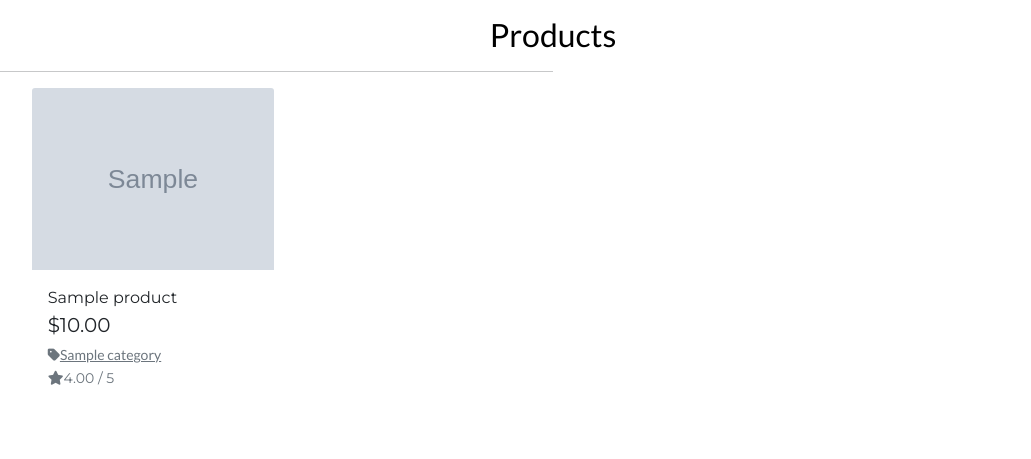
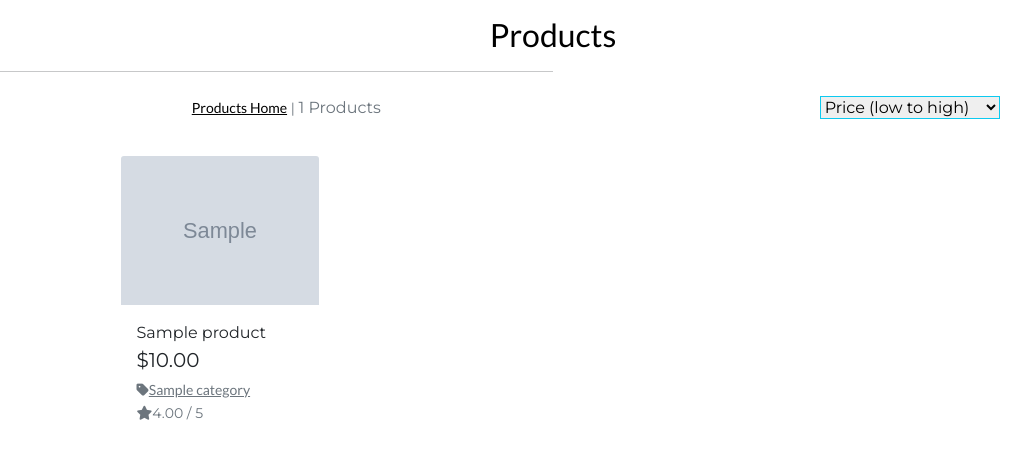
Before and after one commit to Matex600/Fat-Stack-Coffee, a Django app: a page that uses fsc_products/templates/products/products.html in a window 1280 px wide. Shown: the part 238-697 px from the top of the page, without its empty margins (87-1118 px from the left). Run offline with Django 3.2, Linux system fonts and the light colour scheme; tables that the repository leaves empty hold one stand-in row (values such as "Sample post"); grey boxes marked "Sample" are stand-in pictures; some libraries are stand-ins or nearby versions.

Commit message:
Added sorting drop down menu and if statement for sort

```diff
--- a/fsc_products/templates/products/products.html
+++ b/fsc_products/templates/products/products.html
@@ -18,6 +18,33 @@
                 <hr class="w-50 mb-1">
             </div>
         </div>
+        <div class="row">
+            <div class="product-container col-10 offset-1">
+                <div class="row mt-1 mb-2">
+                    <div class="col-12 col-md-6 my-auto order-md-last d-flex justify-content-center justify-content-md-end">
+                        <div class="sort-select-wrapper w-50">
+                            <select id="sort-selector" class="custom-select custom-select-sm rounded-0 border border-{% if current_sorting != 'None_None' %}info{% else %}black{% endif %}">
+                                <option value="reset" {% if current_sorting == 'None_None' %}selected{% endif %}>Sort by...</option>
+                                <option value="price_asc" {% if current_sorting == 'price_asc' %}selected{% endif %}>Price (low to high)</option>
+                                <option value="price_desc" {% if current_sorting == 'price_desc' %}selected{% endif %}>Price (high to low)</option>
+                                <option value="rating_asc" {% if current_sorting == 'rating_asc' %}selected{% endif %}>Rating (low to high)</option>
+                                <option value="rating_desc" {% if current_sorting == 'rating_desc' %}selected{% endif %}>Rating (high to low)</option>
+                                <option value="name_asc" {% if current_sorting == 'name_asc' %}selected{% endif %}>Name (A-Z)</option>
+                                <option value="name_desc" {% if current_sorting == 'name_desc' %}selected{% endif %}>Name (Z-A)</option>
+                                <option value="category_asc" {% if current_sorting == 'category_asc' %}selected{% endif %}>Category (A-Z)</option>
+                                <option value="category_desc" {% if current_sorting == 'category_desc' %}selected{% endif %}>Category (Z-A)</option>
+                            </select>
+                        </div>
+                    </div>
+                    <div class="col-12 col-md-6 order-md-first">
+                        <p class="text-muted mt-3 text-center text-md-left">
+                            {% if search_term or current_categories or current_sorting != 'None_None' %}
+                                <span class="small"><a href="{% url 'products' %}">Products Home</a> | </span>
+                            {% endif %}
+                            {{ products|length }} Products{% if search_term %} found for <strong>"{{ search_term }}"</strong>{% endif %}
+                        </p>
+                    </div>
+                </div>
         <div class="row">
             <div class="product-container col-10 offset-1">
                 <div class="row mt-1 mb-2"></div>
```
